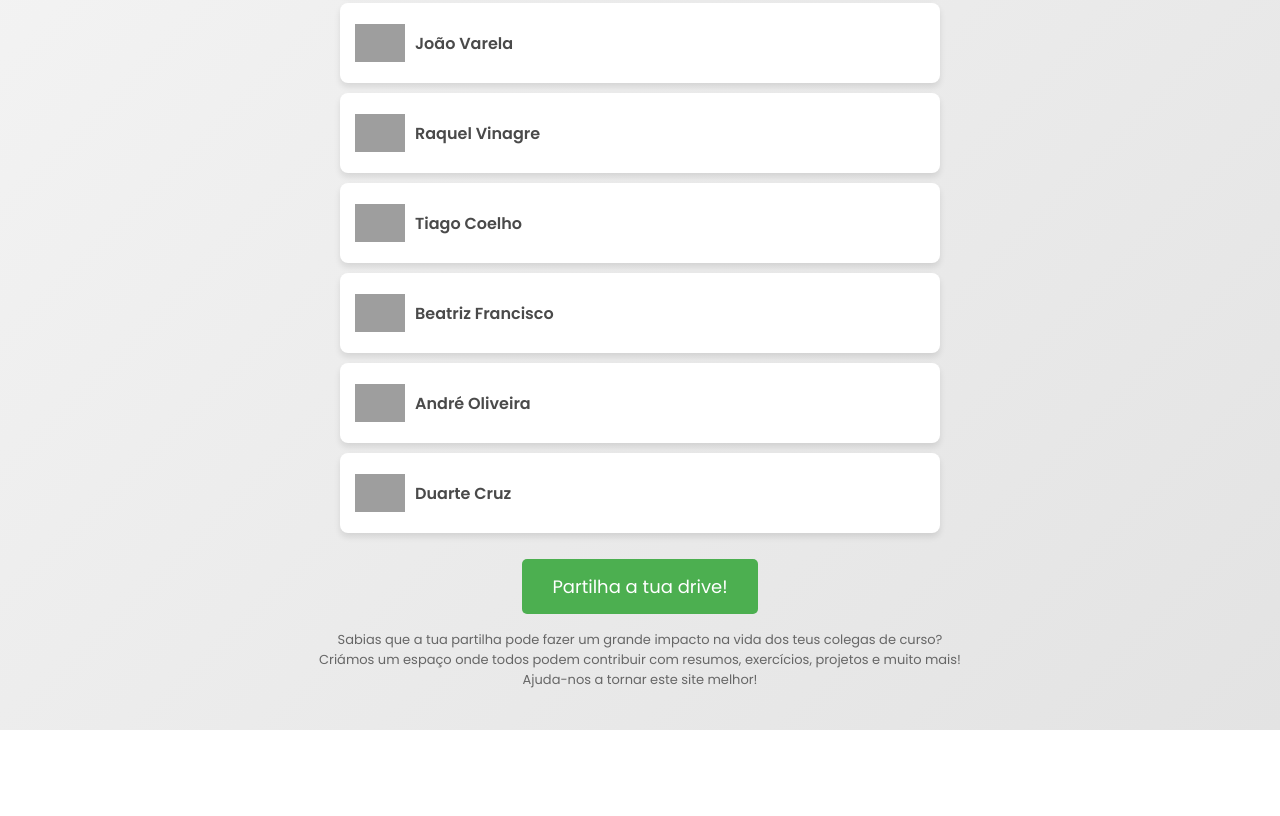
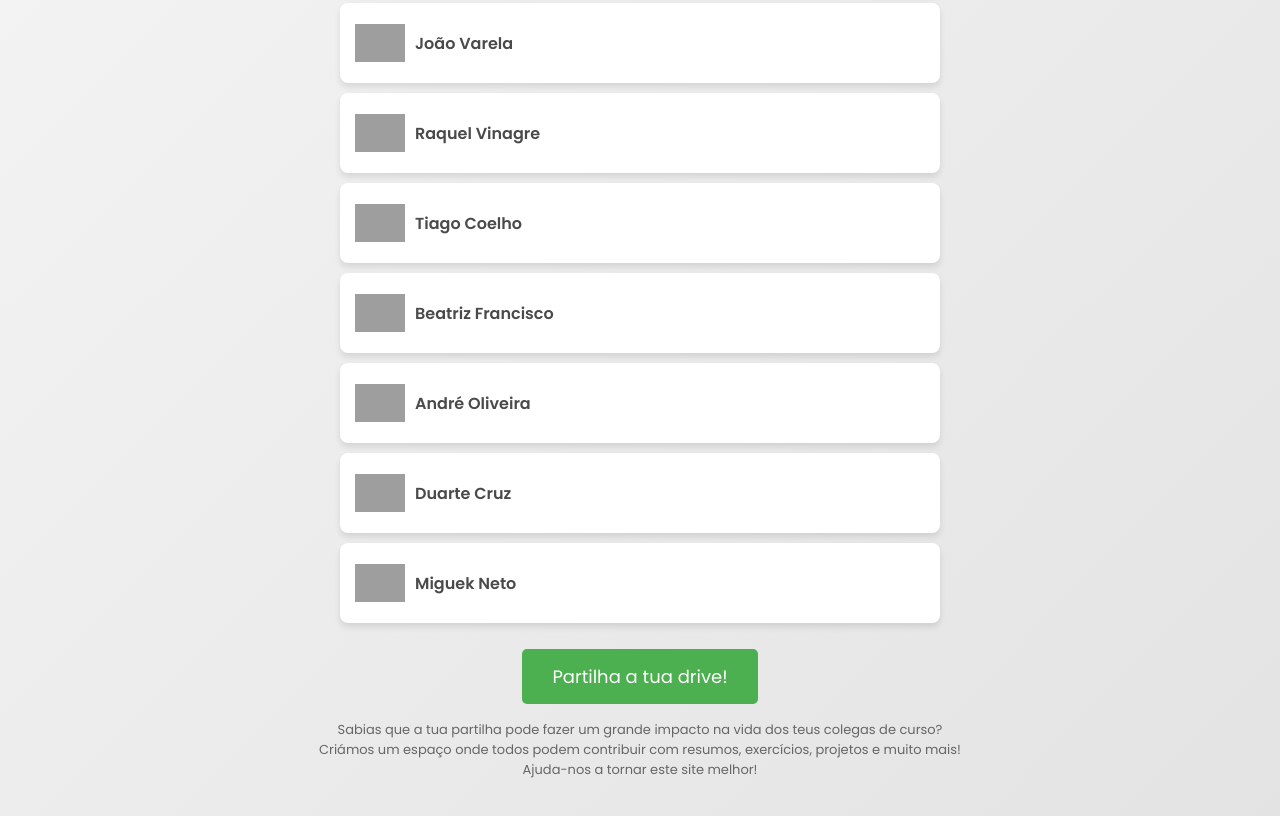
Before and after one commit to DrivesNEI/Drives-NEI, a plain HTML site: page index.html in a window 1280 px wide. Shown: the part 464-1280 px from the top of the page. Before the commit the page ends 1194 px from the top, so only its background shows below. Drawn offline with Linux system fonts and the light colour scheme; grey boxes are pictures that could not be loaded.

Commit message:
Update index.html
adicionada drive do Miguel Neto

```diff
--- a/index.html
+++ b/index.html
@@ -269,10 +269,17 @@
                 <span>André Oliveira</span>
             </a>
         </li>
-                <li>
+        <li>
             <a href="https://uapt33090-my.sharepoint.com/personal/duarteccruz_ua_pt/_layouts/15/onedrive.aspx?id=%2Fpersonal%2Fduarteccruz%5Fua%5Fpt%2FDocuments%2FLEI%20%2D%20Duarte%20Cruz&ga=1" target="_blank" class="link-box">
                 <img src="https://www.sighabitat.pt/files/entidades/10_1.png" alt="Duarte Cruz">
                 <span>Duarte Cruz</span>
+            </a>
+        </li>
+
+        <li>
+            <a href="https://uapt33090-my.sharepoint.com/personal/miguelamneto_ua_pt/_layouts/15/onedrive.aspx?id=%2Fpersonal%2Fmiguelamneto_ua_pt%2FDocuments&ga=1" target="_blank" class="link-box">
+                <img src="https://www.sighabitat.pt/files/entidades/10_1.png" alt="Duarte Cruz">
+                <span>Miguek Neto</span>
             </a>
         </li>
     </ul>
```
